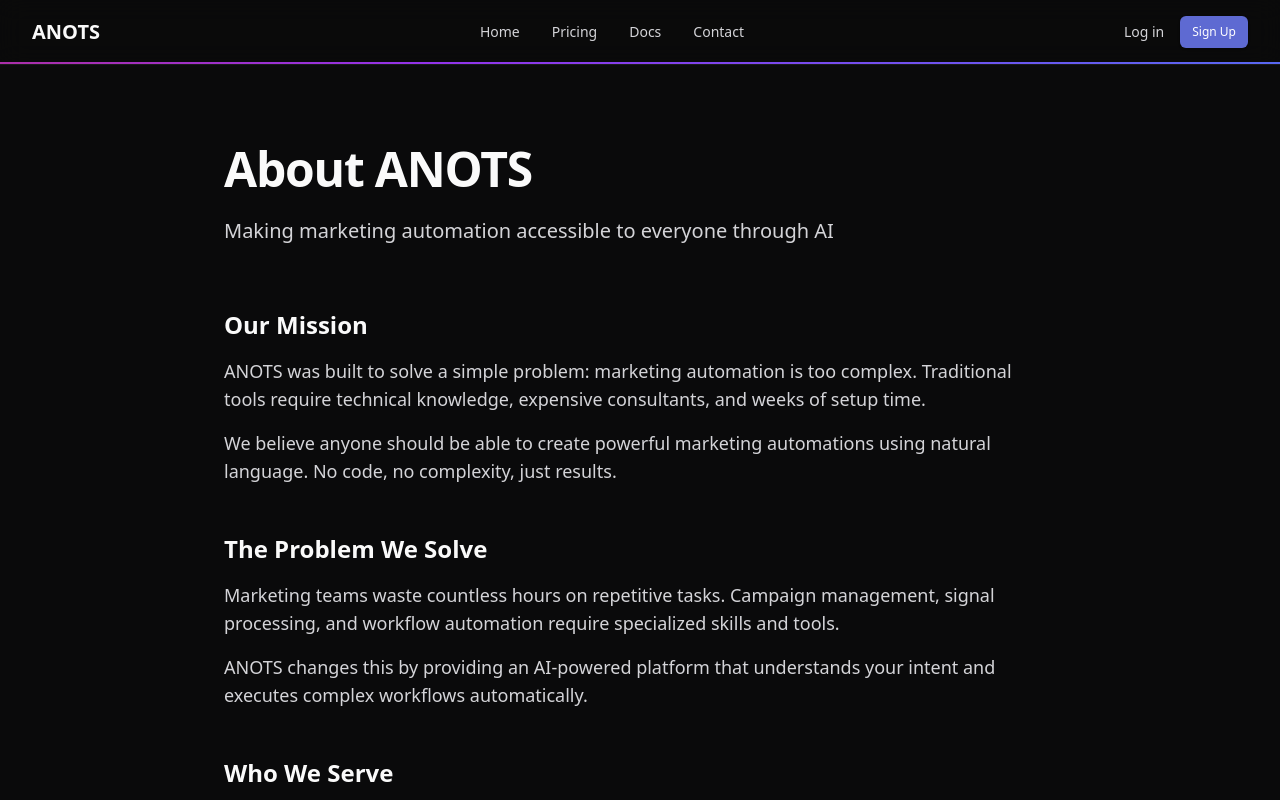
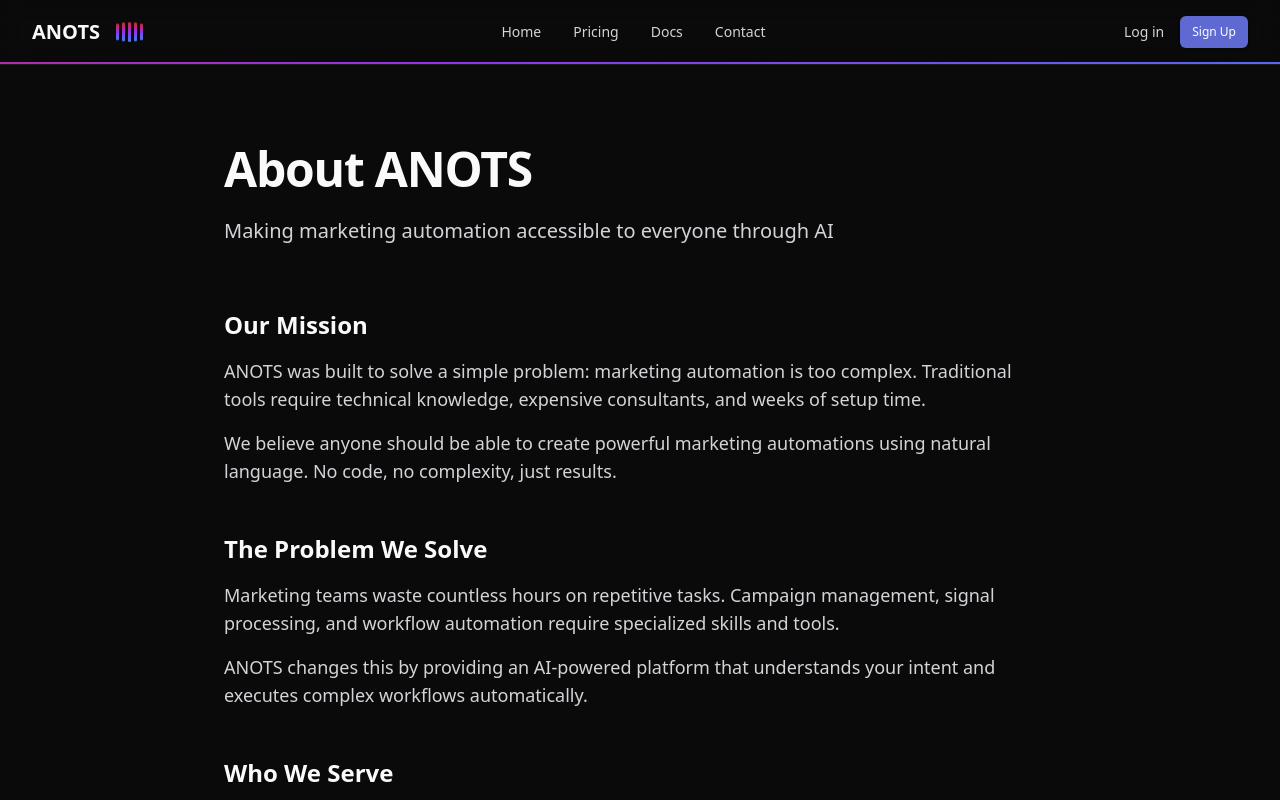
Before and after one commit to Patheras/anots-website, a Next.js app: page /about in a window 1280 px wide. Shown: the top 800 px of the page. Built offline with nearby package versions, Linux system fonts and the light colour scheme.

Commit message:
Add AI thinking sound wave animation to nav + fix button hover (dark gray body)

```diff
--- a/src/app/globals.css
+++ b/src/app/globals.css
@@ -249,6 +249,76 @@
   animation: flow 8s ease-in-out infinite;
 }
 
+.anots-hover:hover {
+  background-color: #18181B !important; /* zinc-900 - koyu gri */
+}
+
 .anots-hover:hover::before {
   opacity: 1;
 }
+
+
+/* ============================================
+   AI THINKING INDICATOR (Sound Wave)
+   ============================================ */
+
+@keyframes wave {
+  0%, 100% {
+    transform: scaleY(0.3);
+  }
+  50% {
+    transform: scaleY(1);
+  }
+}
+
+@keyframes pulse-wave {
+  0%, 100% {
+    opacity: 0;
+  }
+  10%, 90% {
+    opacity: 1;
+  }
+}
+
+.ai-thinking {
+  display: flex;
+  align-items: center;
+  justify-content: center;
+  gap: 3px;
+  height: 20px;
+  opacity: 0;
+  animation: pulse-wave 8s ease-in-out infinite;
+}
+
+.ai-thinking .bar {
+  width: 3px;
+  height: 100%;
+  background: linear-gradient(
+    180deg,
+    var(--gradient-start) 0%,
+    var(--gradient-mid) 50%,
+    var(--gradient-end) 100%
+  );
+  border-radius: 2px;
+  animation: wave 1.2s ease-in-out infinite;
+}
+
+.ai-thinking .bar:nth-child(1) {
+  animation-delay: 0s;
+}
+
+.ai-thinking .bar:nth-child(2) {
+  animation-delay: 0.1s;
+}
+
+.ai-thinking .bar:nth-child(3) {
+  animation-delay: 0.2s;
+}
+
+.ai-thinking .bar:nth-child(4) {
+  animation-delay: 0.3s;
+}
+
+.ai-thinking .bar:nth-child(5) {
+  animation-delay: 0.4s;
+}
--- a/src/components/ui/Navigation.tsx
+++ b/src/components/ui/Navigation.tsx
@@ -23,6 +23,14 @@ export function Navigation() {
           {/* Logo */}
           <Link href="/" className="flex items-center space-x-2">
             <span className="text-xl font-bold text-[#FAFAFA]">ANOTS</span>
+            {/* AI Thinking Indicator */}
+            <div className="ai-thinking ml-2">
+              <div className="bar"></div>
+              <div className="bar"></div>
+              <div className="bar"></div>
+              <div className="bar"></div>
+              <div className="bar"></div>
+            </div>
           </Link>
 
           {/* Desktop Navigation */}
```
